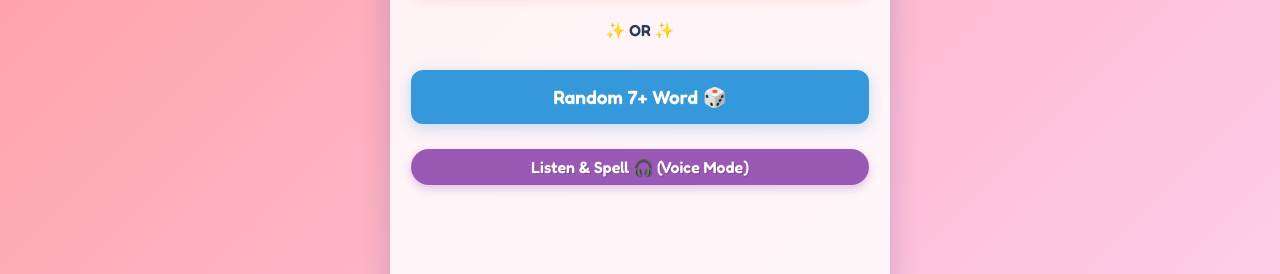
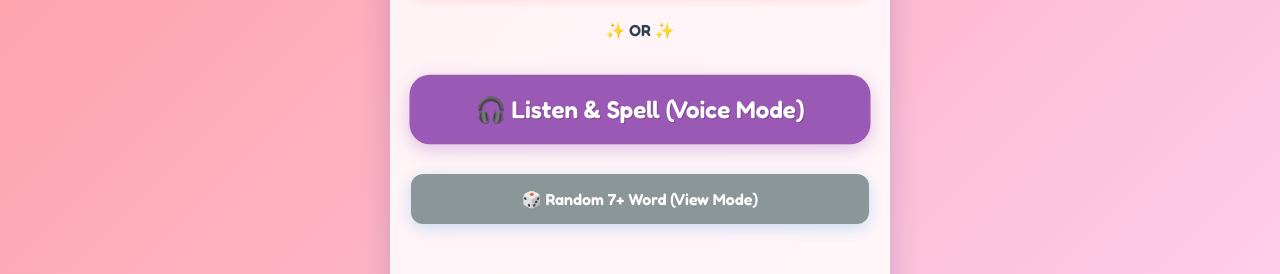
Before and after one commit to gchung00/pokeman, a React (Vite) app: page / in a window 1280 px wide. Shown: the part 377-651 px from the top of the page. Built offline with nearby package versions, Linux system fonts and the light colour scheme.

Commit message:
UI: Reorganize setup screen buttons, make Listen & Spell primary and larger

```diff
--- a/src/components/SetupScreen.jsx
+++ b/src/components/SetupScreen.jsx
@@ -125,11 +125,12 @@ export default function SetupScreen({ onStartGame, caughtIds }) {
 
         <div style={{textAlign: 'center', margin: '15px 0', fontWeight: 'bold'}}>✨ OR ✨</div>
 
-        <button className="btn btn-random" onClick={() => handleRandomPlay(false)}>
-          Random 7+ Word 🎲
+        <button className="btn btn-random btn-hear btn-main" onClick={() => handleRandomPlay(true)}>
+          🎧 Listen & Spell (Voice Mode)
         </button>
-        <button className="btn btn-random btn-hear" onClick={() => handleRandomPlay(true)}>
-          Listen & Spell 🎧 (Voice Mode)
+
+        <button className="btn btn-random btn-secondary-random" onClick={() => handleRandomPlay(false)}>
+          🎲 Random 7+ Word (View Mode)
         </button>
       </div>
     </div>
--- a/src/index.css
+++ b/src/index.css
@@ -249,6 +249,26 @@ p.instruction {
 
 .btn-hear:active {
   transform: scale(0.95);
+}
+
+.btn-main {
+  padding: 20px !important;
+  font-size: 1.5rem !important;
+  margin-top: 5px;
+  animation: pulseHighlight 2s infinite;
+}
+
+.btn-secondary-random {
+  background-color: #7F8C8D !important; /* 조금 덜 튀는 회색 계열 */
+  margin-top: 15px;
+  font-size: 1rem !important;
+  opacity: 0.9;
+}
+
+@keyframes pulseHighlight {
+  0% { transform: scale(1); box-shadow: 0 4px 15px rgba(155, 89, 182, 0.3); }
+  50% { transform: scale(1.03); box-shadow: 0 8px 25px rgba(155, 89, 182, 0.5); }
+  100% { transform: scale(1); box-shadow: 0 4px 15px rgba(155, 89, 182, 0.3); }
 }
 
 .hint-magic-container {
```
